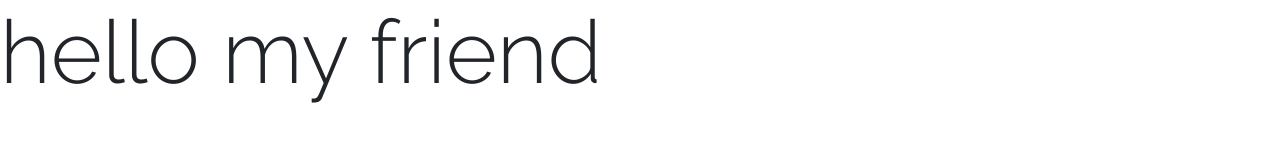
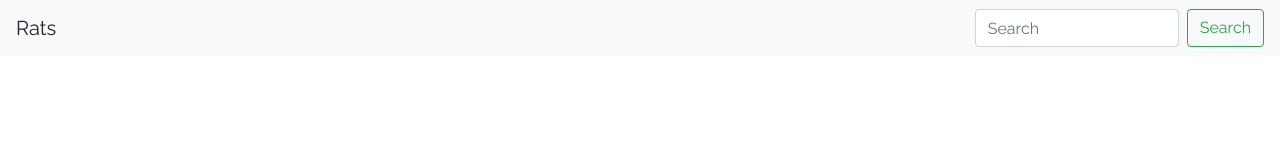
Before and after one commit to ricardoglez/shared_app, a plain HTML site: page index.html in a window 1280 px wide. Drawn offline with nearby package versions, Linux system fonts and the light colour scheme.

Commit message:
probando

```diff
--- a/index.html
+++ b/index.html
@@ -9,12 +9,17 @@
   <link rel="stylesheet" href="https://use.fontawesome.com/releases/v5.0.10/css/all.css" integrity="sha384-+d0P83n9kaQMCwj8F4RJB66tzIwOKmrdb46+porD/OvrJ+37WqIM7UoBtwHO6Nlg" crossorigin="anonymous">
   <link href="https://fonts.googleapis.com/css?family=Raleway:300,400,500,600" rel="stylesheet">
   <link rel="stylesheet" href="css/styles.css">
-  <title>Painting</title>
-
+  <title>cave painting</title>
 </head>
 
 <body>
-  <p class="display-2">hello my friend</p>
+  <nav class="navbar navbar-light bg-light">
+  <a class="navbar-brand">Rats</a>
+  <form class="form-inline">
+    <input class="form-control mr-sm-2" type="search" placeholder="Search" aria-label="Search">
+    <button class="btn btn-outline-success my-2 my-sm-0" type="submit">Search</button>
+  </form>
+</nav>
 
 
 
```
